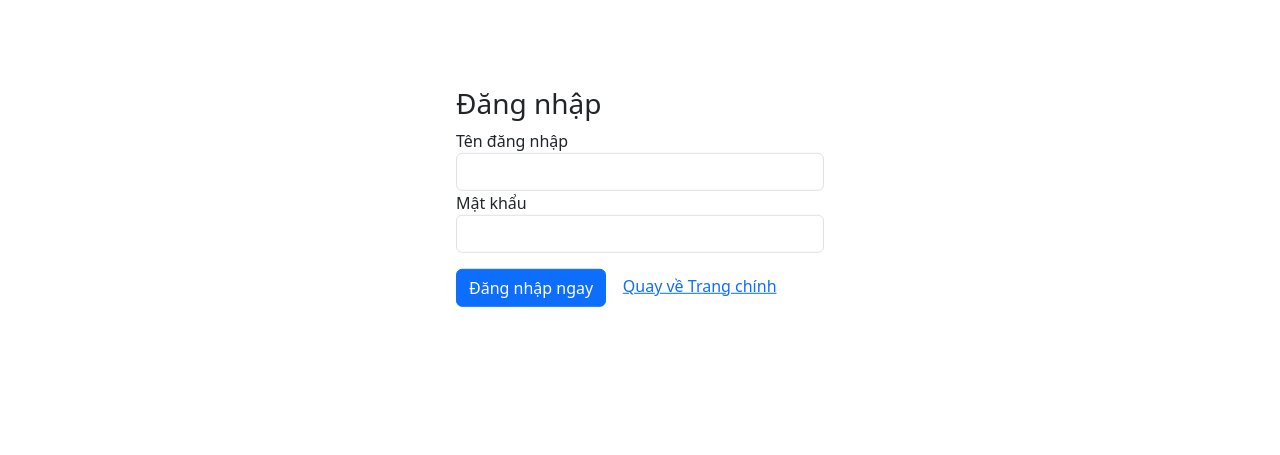
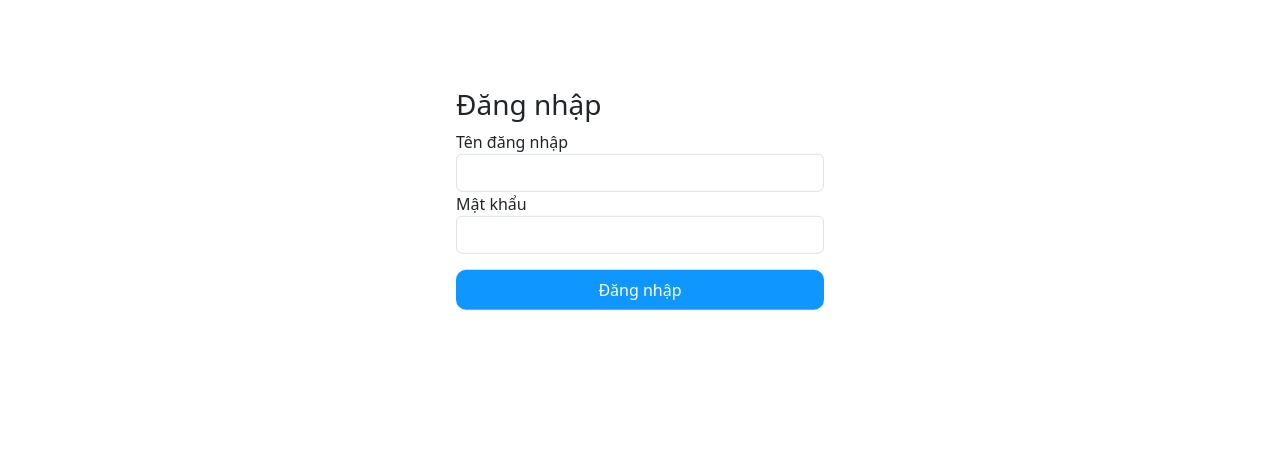
Before and after one commit to DN2803/Intro2SE_21_3_lab, a React app in the folder src/frontend/: page /login in a window 1280 px wide. Shown: the part 103-558 px from the top of the page. Built offline with nearby package versions, Linux system fonts and the light colour scheme; some packages are replaced by stand-ins of ours.

Commit message:
fix something :>(Ngân chỉnh UI Login)

```diff
--- a/src/frontend/src/router/Router.jsx
+++ b/src/frontend/src/router/Router.jsx
@@ -30,8 +30,7 @@ const PrivateRoutes = () => {
     let isAuth = false;
     const Auth = localStorage.getItem('isAuth');
     isAuth = Auth === 'true';
-    console.log(isAuth);
-        isAuth = true
+
     // call api to check logged
     return isAuth ? <Outlet /> : <Navigate to='/login' />
   }
--- a/src/frontend/src/styles/Login.scss
+++ b/src/frontend/src/styles/Login.scss
@@ -1,3 +1,4 @@
+@import './global.scss';
 .login__section {
     .container {
         height: 500px;
@@ -15,3 +16,17 @@
         display: inline;
     }
 }
+.btn-login{
+    width: 100%;
+    background-color: $primary-color !important;
+    border: none !important;
+    border-radius: 10px !important;
+    padding: 0.5rem 1.5rem !important;
+    color: #fff !important;
+
+    a{
+        font-size: 1.1rem;
+        text-decoration: none;
+        color: #fff;
+    }
+}
--- a/src/frontend/src/views/pages/Login.jsx
+++ b/src/frontend/src/views/pages/Login.jsx
@@ -59,8 +59,8 @@ const Login = () => {
                                 </div>
                                 }
                                 <div className='form-group' style={{ marginTop: '2vh' }}>
-                                    <button type="submit" className="btn btn-primary">Đăng nhập ngay</button>
-                                    &nbsp; &nbsp; <a href="/">Quay về Trang chính</a>
+                                    <button type="submit" className="btn-login">Đăng nhập</button>
+
                                 </div>
                             </Form>
                         </div>
```
